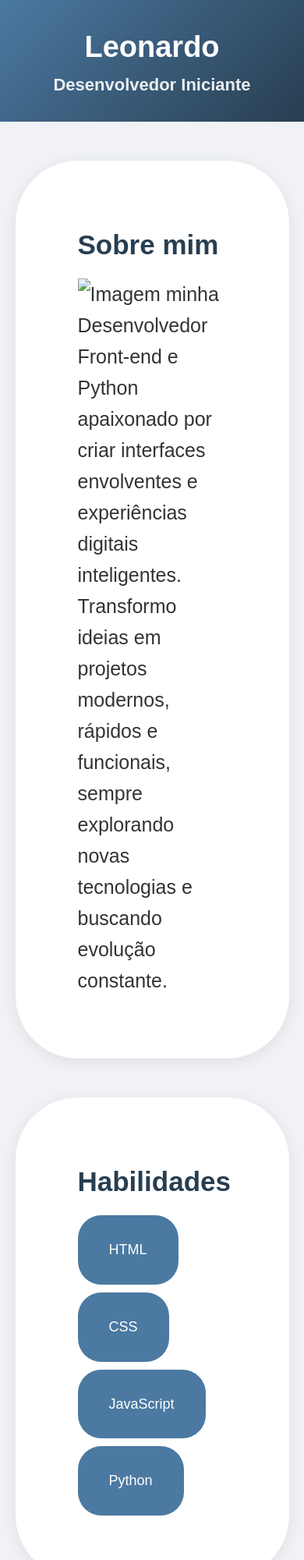
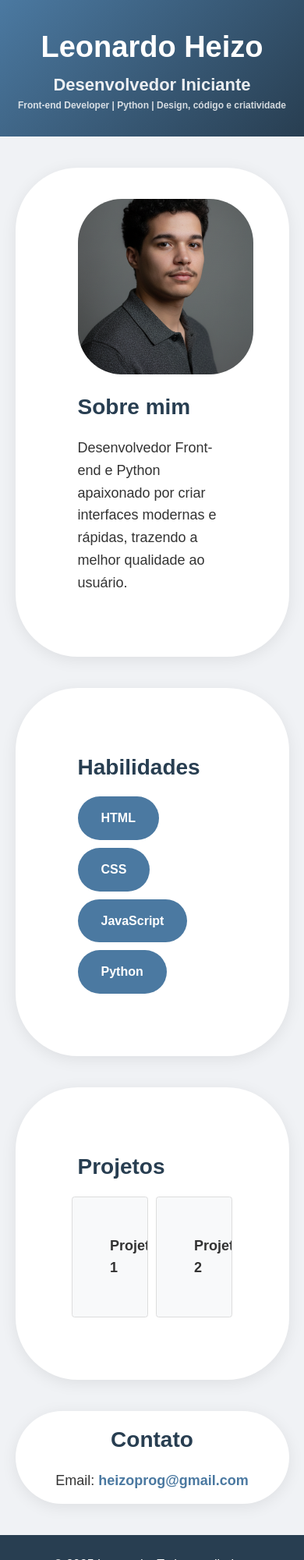
Before and after one commit to MJV4/Apresentacao-Pessoal, a plain HTML site: page index.html in a window 390 px wide. Shown: the top 2000 px of the page at 78% size. Drawn offline with Linux system fonts and the light colour scheme.

Commit message:
Mega update in: HTML, CSS and Javascript
increasing my image, scroll animation, responsity to mobile

```diff
--- a/index.html
+++ b/index.html
@@ -12,20 +12,23 @@
   </head>
   <body>
     <header>
-      <h1>Leonardo</h1>
+      <h1>Leonardo Heizo</h1>
       <h2>Desenvolvedor Iniciante</h2>
+      <h3>Front-end Developer | Python | Design, código e criatividade</h3>
     </header>
 
     <main>
       <section id="sobre">
+        <img src="./assets/fotominha.png" alt="Imagem minha" id="meuPerfil" />
         <h3>Sobre mim</h3>
-        <img src="" alt="Imagem minha" />
-        <p>
-          Desenvolvedor Front-end e Python apaixonado por criar interfaces
+        <p
+          id="sobre-texto"
+          data-full="Desenvolvedor Front-end e Python -Formado em Análise e Desenvolvimento de Sistemas- apaixonado por criar interfaces
           envolventes e experiências digitais inteligentes. Transformo ideias em
           projetos modernos, rápidos e funcionais, sempre explorando novas
-          tecnologias e buscando evolução constante.
-        </p>
+          tecnologias e buscando evolução constante."
+          data-short="Desenvolvedor Front-end e Python apaixonado por criar interfaces modernas e rápidas, trazendo a melhor qualidade ao usuário."
+        ></p>
       </section>
 
       <section id="habilidades">
@@ -44,6 +47,16 @@
           <div class="card">Projeto 1</div>
           <div class="card">Projeto 2</div>
         </div>
+
+        <div class="navigation-auto">
+          <div class="auto-btn1"></div>
+          <div class="auto-btn2"></div>
+        </div>
+
+        <div class="manual-navigation">
+          <label for="radio1" class="manual-btn1"></label>
+          <label for="radio2" class="manual-btn2"></label>
+        </div>
       </section>
 
       <section id="contato">
--- a/script.js
+++ b/script.js
@@ -1,3 +1,6 @@
+// Apresentacao-Pessoal/script.js
+
+// Animação de scroll das seções
 const section = document.querySelectorAll("section");
 const observer = new IntersectionObserver((entries) => {
   entries.forEach((entry) => {
@@ -12,3 +15,19 @@ const observer = new IntersectionObserver((entries) => {
 section.forEach((x) => {
   observer.observe(x);
 });
+
+// Texto responsivo na seção "Sobre mim"
+function updateMyText() {
+  const p = document.getElementById("sobre-texto");
+  const full = p.getAttribute("data-full");
+  const short = p.getAttribute("data-short");
+
+  if (window.innerWidth < 600) {
+    p.textContent = short;
+  } else {
+    p.textContent = full;
+  }
+}
+
+window.addEventListener("resize", updateMyText);
+window.addEventListener("load", updateMyText);
--- a/styles.css
+++ b/styles.css
@@ -29,11 +29,16 @@ header h2 {
   opacity: 0.9;
 }
 
+header h3 {
+  font-size: 16px;
+  opacity: 0.8;
+}
+
 /* ===== SEÇÕES ===== */
 main section {
   width: 90%;
   max-width: 900px;
-  margin: 40px auto;
+  margin: 30px auto;
   font-size: 25px;
   background: white;
   padding: 80px;
@@ -59,28 +64,30 @@ section {
 }
 
 section.show {
-  margin-top: 50px;
+  margin-top: 40px;
   opacity: 1;
   translate: 0;
 }
 
-nav {
-  margin-top: 15px;
+/* ===== Sobre mim ===== */
+#sobre-texto {
+  font-size: 23px;
 }
 
-nav a {
-  background-color: black;
-  color: white;
-  font-weight: bold;
-  padding: 10px 15px;
-  border-radius: 10px;
-  transition: 200ms ease;
+#meuPerfil {
+  width: 20em;
+  height: 20em;
+  border-radius: 25%;
+  display: block;
+  margin: -40px auto 20px auto;
+  object-fit: cover;
+  transition: 800ms;
 }
 
-nav a:hover {
-  background-color: white;
-  color: black;
-  text-decoration: none;
+#meuPerfil:hover {
+  transform: scale(1.05);
+  border-radius: 20%;
+  cursor: default;
 }
 
 /* ===== HABILIDADES ===== */
@@ -94,8 +101,9 @@ nav a:hover {
 #habilidades li {
   background: #4b79a1;
   color: white;
-  padding: 30px 40px;
-  border-radius: 30px;
+  min-width: 1rem;
+  padding: 20px 40px;
+  border-radius: 2em;
   font-size: 18px;
   transition: 0.3s;
 }
@@ -104,36 +112,30 @@ nav a:hover {
   background: #3c6a8d;
   cursor: default;
 }
-
 /* ===== PROJETOS ===== */
-.projetos {
-  overflow-x: auto;
-}
-
-.projetos::-webkit-scrollbar {
-  display: none;
-}
-
 .projetos-container {
+  display: felx;
+  margin-left: 3.5rem;
+  margin-right: 3.5rem;
   display: flex;
-  gap: 1em;
+  gap: 0.4em;
   align-items: center;
   justify-content: center;
-  animation: spin 5s infinte linear;
 }
 
 .card {
   background: #f8f9fa;
-  padding: 30px;
+  padding: 3.5rem;
   border-radius: 0.2em;
   flex: 0 0 5em;
-  min-width: 240px;
+  min-width: 13rem;
   text-align: center;
   align-content: center;
   font-size: 20px;
   font-weight: 600;
   transition: 0.3s;
   border: 1px solid #ddd;
+  overflow: hidden;
 }
 
 .card:hover {
@@ -142,16 +144,6 @@ nav a:hover {
   border-color: #4b79a1;
   cursor: pointer;
 }
-
-@keyframes spin {
-  from {
-    translate: 0;
-  }
-  to {
-    translate: -100%;
-  }
-}
-
 /* ===== CONTATO ===== */
 #contato {
   max-width: 800px;
@@ -193,7 +185,35 @@ footer {
     font-size: 38px;
   }
 
+  header h3 {
+    font-size: 12px;
+  }
+
+  #sobre h3,
+  #habilidades h3,
+  #projetos h3,
+  #contato h3 {
+    font-size: 28px;
+  }
+
   .card {
     min-width: 100%;
+    padding: 3rem;
+    font-size: 18px;
+  }
+
+  #habilidades li {
+    font-size: 16px;
+    font-weight: bold;
+    padding: 15px 30px;
+  }
+
+  #sobre-texto {
+    font-size: 18px;
+  }
+
+  #meuPerfil {
+    width: 9em;
+    height: 9em;
   }
 }
```
Also changed, not shown: assets/fotominha.png (added).
